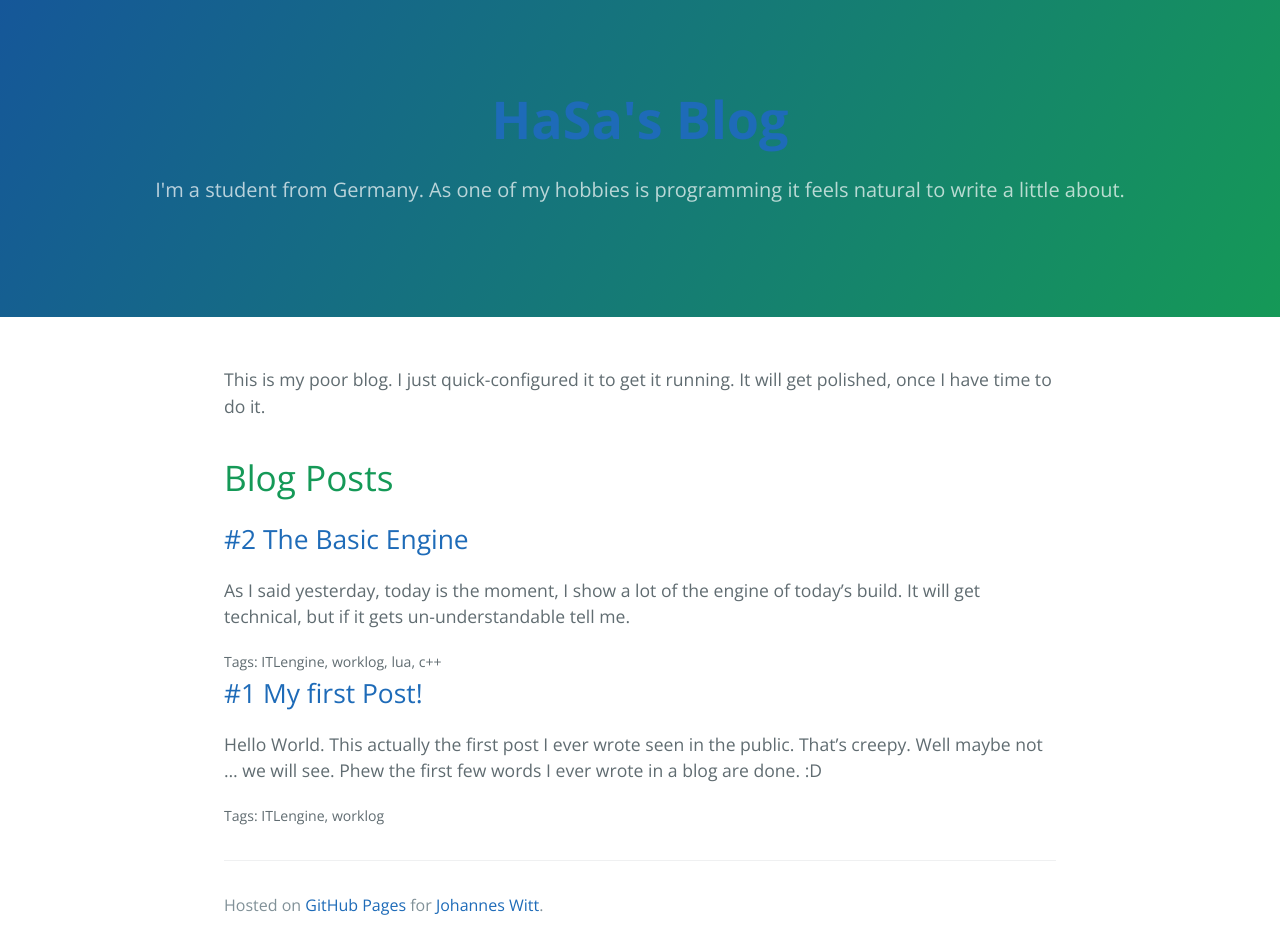
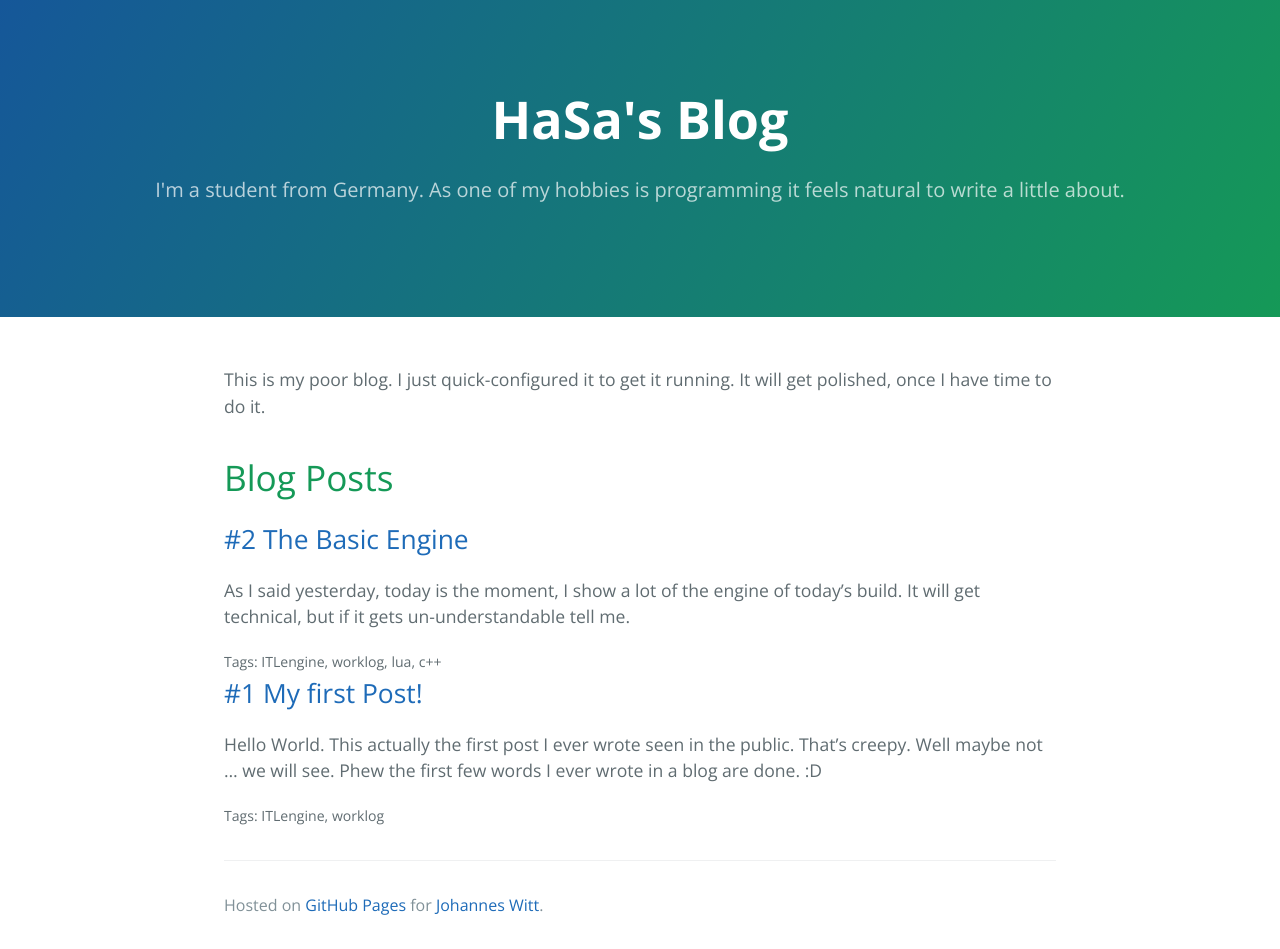
Before and after one commit to HaSa1002/hasa1002.github.io, a Jekyll site: the page built from index.html, in a window 1280 px wide. Built offline with Jekyll 4.4.1, drawn with Linux system fonts in a browser that asks for light colours.

Commit message:
fixed hoperfully bad looking title

```diff
--- a/_layouts/default.html
+++ b/_layouts/default.html
@@ -11,7 +11,7 @@
   </head>
   <body>
     <section class="page-header">
-      <h1 class="project-name"><a class="n-style" href="https://hasa1002.github.io/">{{ site.title | default: site.github.repository_name }}</a></h1>
+      <h1 class="project-name"><a href="https://hasa1002.github.io/">{{ site.title | default: site.github.repository_name }}</a></h1>
       <h2 class="project-tagline">{{ site.description | default: site.github.project_tagline }}</h2>
       {% if site.github.is_project_page %}
         <a href="{{ site.github.repository_url }}" class="btn">View on GitHub</a>
--- a/_sass/jekyll-theme-cayman.scss
+++ b/_sass/jekyll-theme-cayman.scss
@@ -39,9 +39,6 @@ a {
 
   &:hover {
     text-decoration: underline;
-  }
-  .n-style {
-    color: $header-heading-color;
   }
 }
 
@@ -94,7 +91,10 @@ a {
   text-align: center;
   background-color: $header-bg-color;
   background-image: linear-gradient(120deg, $header-bg-color-secondary, $header-bg-color);
-
+  h1 a {
+    color: $header-heading-color;
+    text-decoration: none;
+  }
   @include large {
     padding: 5rem 6rem;
   }
```
